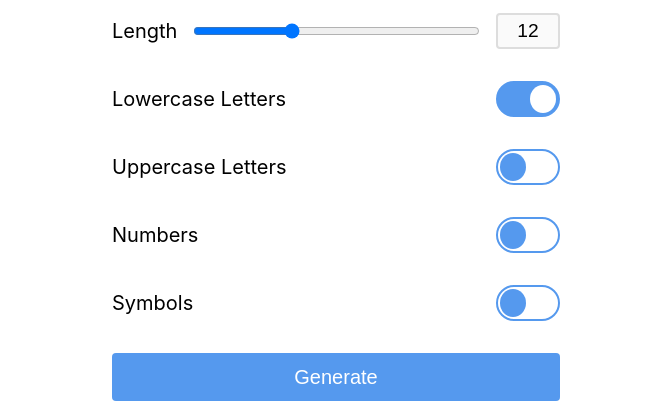
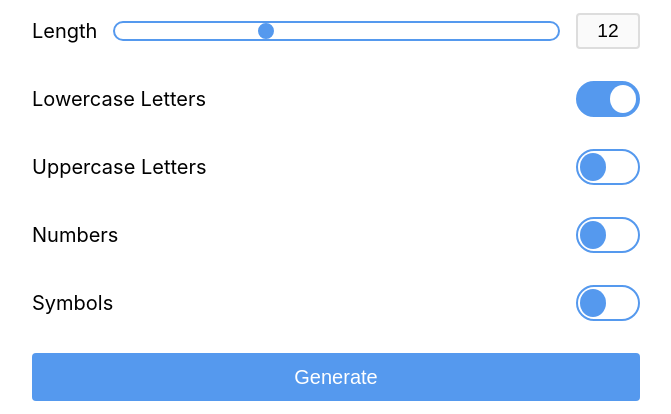
Before and after one commit to nishanbajracharya/password, a website built with Vite: page index.html in a window 1280 px wide. Shown: the part 71-485 px from the top of the page, without its empty margins (304-975 px from the left). Built offline with nearby package versions, Linux system fonts and the light colour scheme.

Commit message:
Add styles for input range

```diff
--- a/index.html
+++ b/index.html
@@ -7,6 +7,7 @@
     <title>Document</title>
     <link href="https://unpkg.com/sanitize.css" rel="stylesheet" />
     <link rel="stylesheet" href="src/style.css" />
+    <link rel="stylesheet" href="src/ui.css" />
   </head>
   <body>
     <form id="password-form" class="password-form">
--- a/src/style.css
+++ b/src/style.css
@@ -5,7 +5,6 @@ body {
 
 .password-form {
   margin: 0 auto;
-  max-width: 480px;
 }
 
 .generate-button {
@@ -86,60 +85,14 @@ input::-webkit-inner-spin-button {
   border: 2px solid var(--focus-color);
 }
 
-.toggle {
-  --toggle-width: 60px;
-  --toggle-height: 32px;
-  --spacing: 2px;
-  --base-color: #fff;
-  --main-color: #59e;
-
-  display: flex;
-  align-items: center;
-
-  width: 100%;
+@media screen and (min-width: 480px) {
+  .password-form {
+    max-width: 90vw;
+  }
 }
 
-.label {
-  font-size: 1.25rem;
+@media screen and (min-width: 960px) {
+  .password-form {
+    max-width: 50vw;
+  }
 }
-
-.toggle input[type='checkbox'] {
-  display: none;
-}
-
-.toggle input[type='checkbox'] + .switch {
-  width: var(--toggle-width);
-  height: var(--toggle-height);
-  background: var(--base-color);
-  position: relative;
-  transition: 0.25s;
-  display: inline-block;
-  border-radius: calc(var(--toggle-width) / 2);
-  border: 2px solid var(--main-color);
-  cursor: pointer;
-  user-select: none;
-  box-sizing: content-box;
-  margin-left: auto;
-}
-
-.toggle input[type='checkbox'] + .switch::after {
-  content: '';
-  position: absolute;
-  top: var(--spacing);
-  left: var(--spacing);
-  width: calc(var(--toggle-width) / 2 - 2 * var(--spacing));
-  height: calc(var(--toggle-height) - 2 * var(--spacing));
-  background: var(--main-color);
-  transition: 0.25s;
-  border-radius: 50%;
-}
-
-.toggle input[type='checkbox']:checked + .switch {
-  background: var(--main-color);
-  border: 2px solid var(--main-color);
-}
-
-.toggle input[type='checkbox']:checked + .switch::after {
-  background: var(--base-color);
-  transform: translateX(calc(100% + 2 * var(--spacing)));
-}
--- /dev/null
+++ b/src/ui.css
@@ -0,0 +1,104 @@
+/* Checkbox */
+.toggle {
+  --toggle-width: 60px;
+  --toggle-height: 32px;
+  --spacing: 2px;
+  --base-color: #fff;
+  --main-color: #59e;
+
+  display: flex;
+  align-items: center;
+
+  width: 100%;
+}
+
+.label {
+  font-size: 1.25rem;
+}
+
+.toggle input[type='checkbox'] {
+  display: none;
+}
+
+.toggle input[type='checkbox'] + .switch {
+  width: var(--toggle-width);
+  height: var(--toggle-height);
+  background: var(--base-color);
+  position: relative;
+  transition: 0.25s;
+  display: inline-block;
+  border-radius: calc(var(--toggle-width) / 2);
+  border: 2px solid var(--main-color);
+  cursor: pointer;
+  user-select: none;
+  box-sizing: content-box;
+  margin-left: auto;
+}
+
+.toggle input[type='checkbox'] + .switch::after {
+  content: '';
+  position: absolute;
+  top: var(--spacing);
+  left: var(--spacing);
+  width: calc(var(--toggle-width) / 2 - 2 * var(--spacing));
+  height: calc(var(--toggle-height) - 2 * var(--spacing));
+  background: var(--main-color);
+  transition: 0.25s;
+  border-radius: 50%;
+}
+
+.toggle input[type='checkbox']:checked + .switch {
+  background: var(--main-color);
+  border: 2px solid var(--main-color);
+}
+
+.toggle input[type='checkbox']:checked + .switch::after {
+  background: var(--base-color);
+  transform: translateX(calc(100% + 2 * var(--spacing)));
+}
+
+/* Slider */
+input[type="range"].option-length-range {
+  --base-color: #fff;
+  --main-color: #59e;
+  --border-color: #ccc;
+  appearance: none;
+  width: 100%;
+  cursor: pointer;
+}
+
+input[type="range"].option-length-range::-webkit-slider-runnable-track {
+  width: 100%;
+  height: 20px;
+  cursor: pointer;
+  overflow: hidden;
+  border-radius: 10px;
+  -webkit-appearance: none;
+  border: 2px solid var(--main-color);
+}
+
+input[type="range"].option-length-range::-moz-range-track {
+  width: 100%;
+  height: 20px;
+  cursor: pointer;
+  overflow: hidden;
+  border-radius: 10px;
+  border: 2px solid var(--main-color);
+}
+
+input[type="range"].option-length-range::-webkit-slider-thumb {
+  width: 16px;
+  height: 16px;
+  border-radius: 50%;
+  -webkit-appearance: none;
+  background: var(--main-color);
+  border: 2px solid var(--main-color);
+}
+
+input[type="range"].option-length-range::-moz-range-thumb {
+  width: 16px;
+  height: 16px;
+  border-radius: 50%;
+  background: var(--main-color);
+  border: 2px solid var(--main-color);
+}
```
